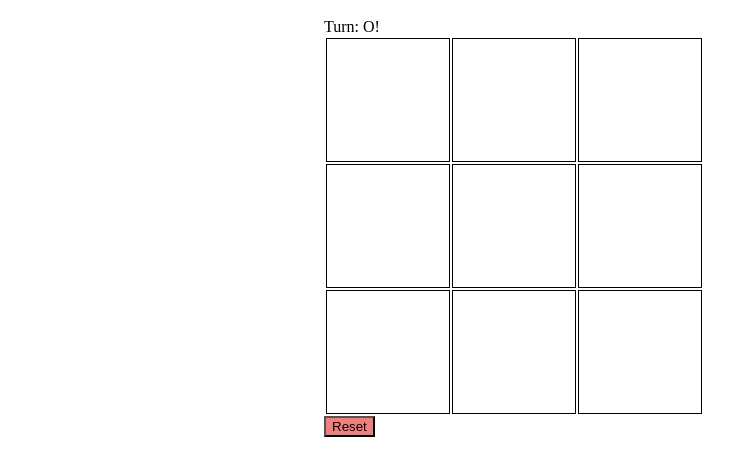
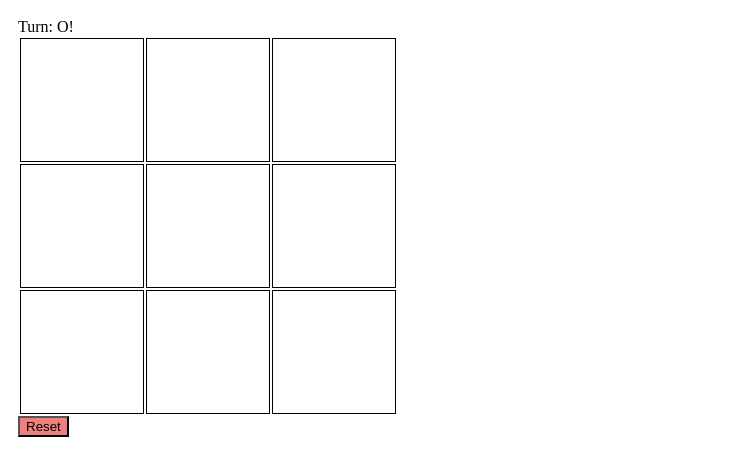
Before and after one commit to CollinBeczak/TicTacToe, a React (Create React App) app: page / in a window 1280 px wide. Shown: the top 476 px of the page, without its empty margins (0-747 px from the left). Built offline with nearby package versions, Linux system fonts and the light colour scheme.

Commit message:
First Commit

```diff
--- a/src/components/Table.css
+++ b/src/components/Table.css
@@ -1,6 +1,6 @@
 .container {
     margin: auto;
-    width: 50%;
+    width: auto;
     padding: 10px;
 }
 
@@ -16,7 +16,6 @@
     font-size: 90px;
     vertical-align: middle;
     text-align: center;
-    line-height: 0;
     user-select: none;
 }
 
```
